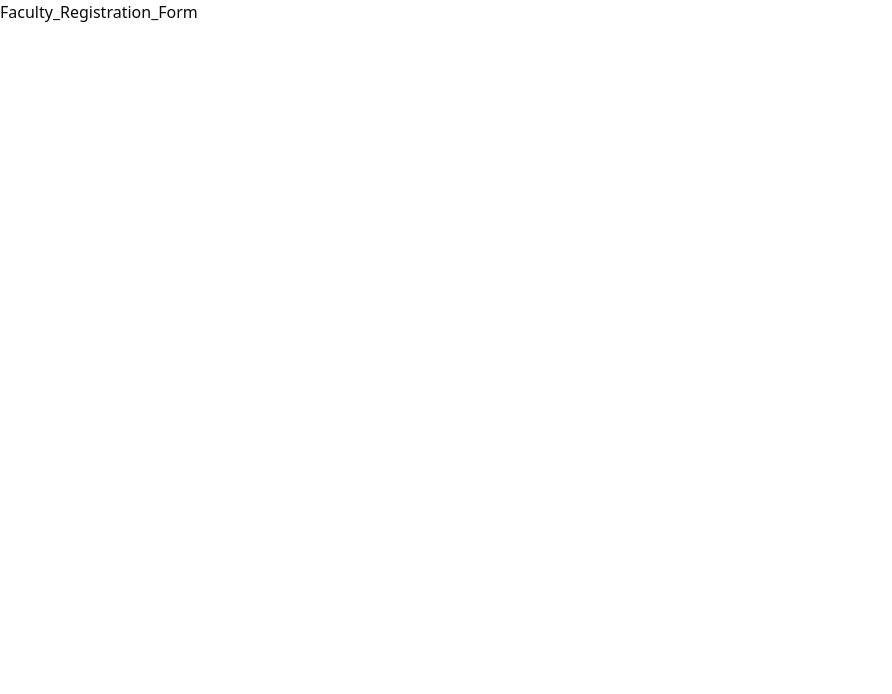
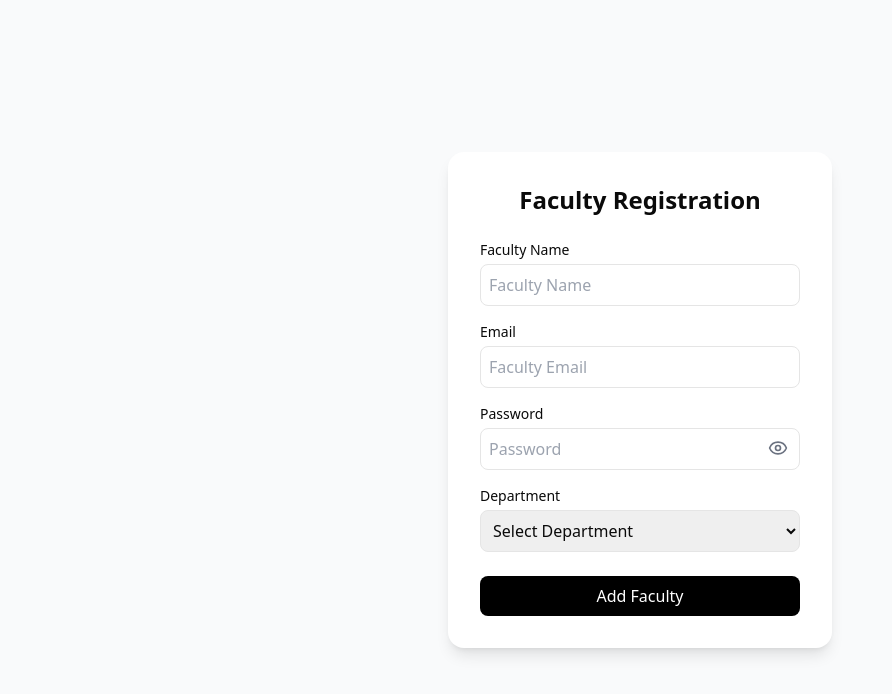
Before and after one commit to ankushhh28/Admin_CareerConnect, a Next.js app: page /demo in a window 1280 px wide. Shown: the top 694 px of the page, without its empty margins (0-892 px from the left). Built offline with nearby package versions, Linux system fonts and the light colour scheme.

Commit message:
completed faculty registration form

```diff
--- a/modules/faculty-register/index.tsx
+++ b/modules/faculty-register/index.tsx
@@ -1,7 +1,141 @@
-import React from 'react';
+import React, { useState } from 'react';
+import { Eye, EyeOff } from "lucide-react"; // for eye icon toggle
+
+
 
 const Faculty_Registration_Form = () => {
-  return <div>Faculty_Registration_Form</div>;
+  const [formData, setFormData] = useState({
+    name: "",
+    email: "",
+    password: "",
+    dept: "",
+  });
+
+  const [showPassword, setShowPassword] = useState(false);
+
+  // Handle input change
+  const handleChange = (e) => {
+    const { name, value } = e.target;
+    setFormData({
+      ...formData,
+      [name]: value,
+    });
+  };
+
+  // Handle form submit
+  const handleSubmit = (e) => {
+    e.preventDefault();
+
+    if (formData.password.length < 6) {
+    alert("Password must be at least 6 characters long");
+    return;
+  }
+
+    console.log("Faculty Data:", formData);
+
+    setFormData({ name: "", email: "", password: "", dept: "" });
+  };
+
+  return (
+    <div className="flex items-center justify-center h-screen bg-gray-50">
+      <form
+        onSubmit={handleSubmit}
+        className="bg-white p-8 rounded-2xl shadow-lg w-96"
+      >
+        <h2 className="text-2xl font-semibold mb-6 text-center">
+          Faculty Registration
+        </h2>
+
+        {/* Faculty Name */}
+        <div className="mb-4">
+          <label className="block text-sm font-medium mb-1">Faculty Name</label>
+          <input
+            type="text"
+            name="name"
+            placeholder="Faculty Name"
+            value={formData.name}
+            onChange={handleChange}
+            className="w-full border rounded-lg p-2 focus:outline-none focus:ring-2 focus:ring-black"
+            required
+          />
+        </div>
+
+        {/* Email */}
+        <div className="mb-4">
+          <label className="block text-sm font-medium mb-1">Email</label>
+          <input
+            type="email"
+            name="email"
+            placeholder="Faculty Email"
+            value={formData.email}
+            onChange={handleChange}
+            className="w-full border rounded-lg p-2 focus:outline-none focus:ring-2 focus:ring-black"
+            required
+          />
+        </div>
+
+        {/* Password with Eye Icon */}
+        <div className="mb-4">
+          <label className="block text-sm font-medium mb-1">Password</label>
+          <div className="relative">
+            <input
+              type={showPassword ? "text" : "password"}
+              name="password"
+              placeholder="Password"
+              value={formData.password}
+                minLength={6}
+              onChange={handleChange}
+              className="w-full border rounded-lg p-2 pr-10 focus:outline-none focus:ring-2 focus:ring-black"
+              required
+            />
+            <button
+              type="button"
+              onClick={() => setShowPassword(!showPassword)}
+              className="absolute right-3 top-2.5 text-gray-500 hover:text-black"
+            >
+              {showPassword ? <EyeOff size={20} /> : <Eye size={20} />}
+            </button>
+          </div>
+        </div>
+
+        {/* Department */}
+        <div className="mb-6">
+          <label className="block text-sm font-medium mb-1">Department</label>
+          <select
+            name="dept"
+            value={formData.dept}
+            onChange={handleChange}
+            className="w-full border rounded-lg p-2 focus:outline-none focus:ring-2 focus:ring-black"
+            required
+          >
+            <option value="">Select Department</option>
+            <option value="CSE">CSE</option>
+            <option value="IT">IT</option>
+            <option value="CSE-DS">CSE-DS</option>
+            <option value="CSIT">CSIT</option>
+            <option value="AIML">AIML</option>
+            <option value="CSE-CYBER">CSE-CYBER</option>
+            <option value="ECE">ECE</option>
+            <option value="ME">ME</option>
+            <option value="Civil">Civil</option>
+            <option value="MBA">MBA</option>
+            <option value="MCA">MCA</option>
+            <option value="FCA">FCA</option>
+
+
+          </select>
+        </div>
+
+        {/* Submit Button */}
+        <button
+          type="submit"
+          className="w-full bg-black text-white py-2 rounded-lg hover:bg-gray-800 transition"
+        >
+          Add Faculty
+        </button>
+      </form>
+    </div>
+  );
 };
 
 export default Faculty_Registration_Form;
```
